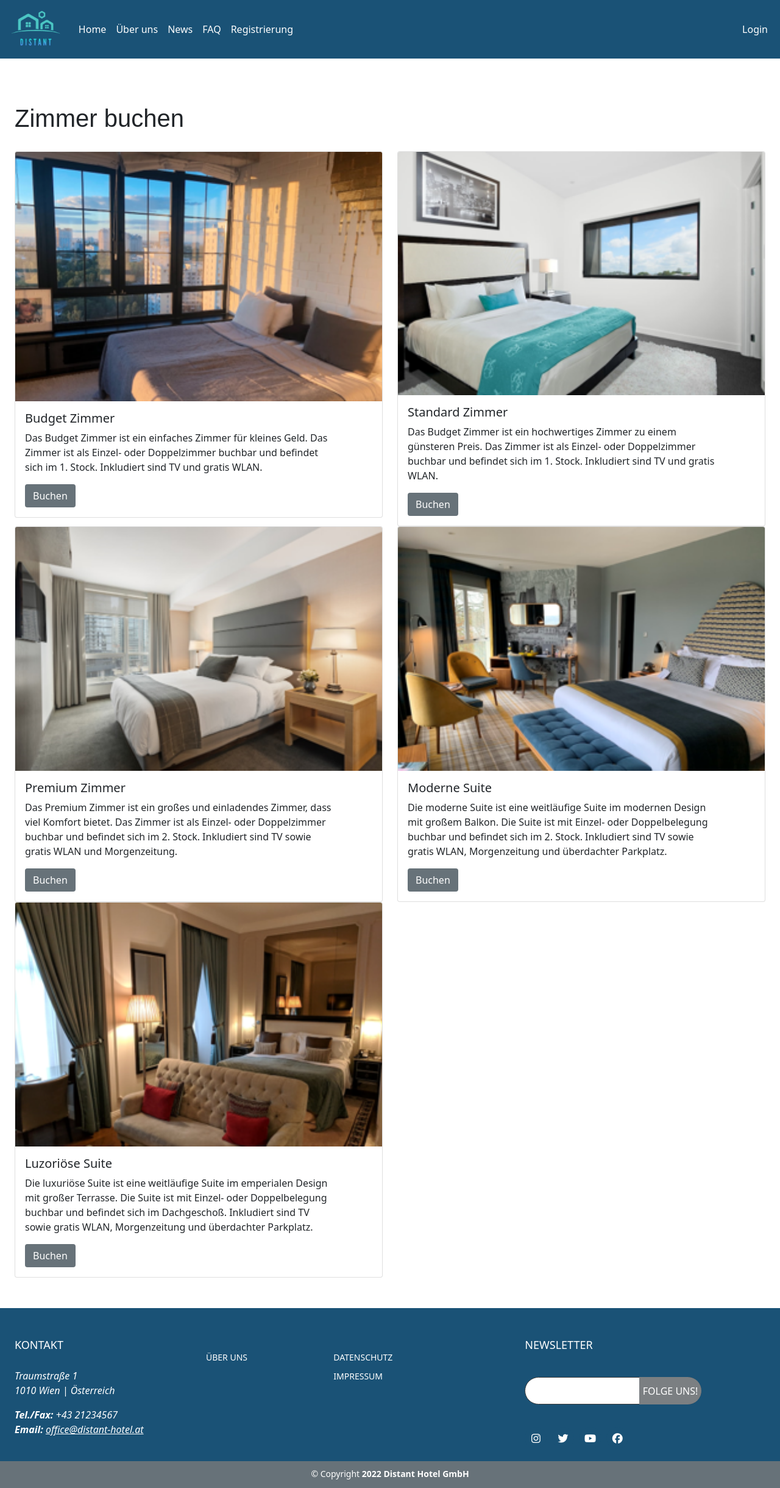
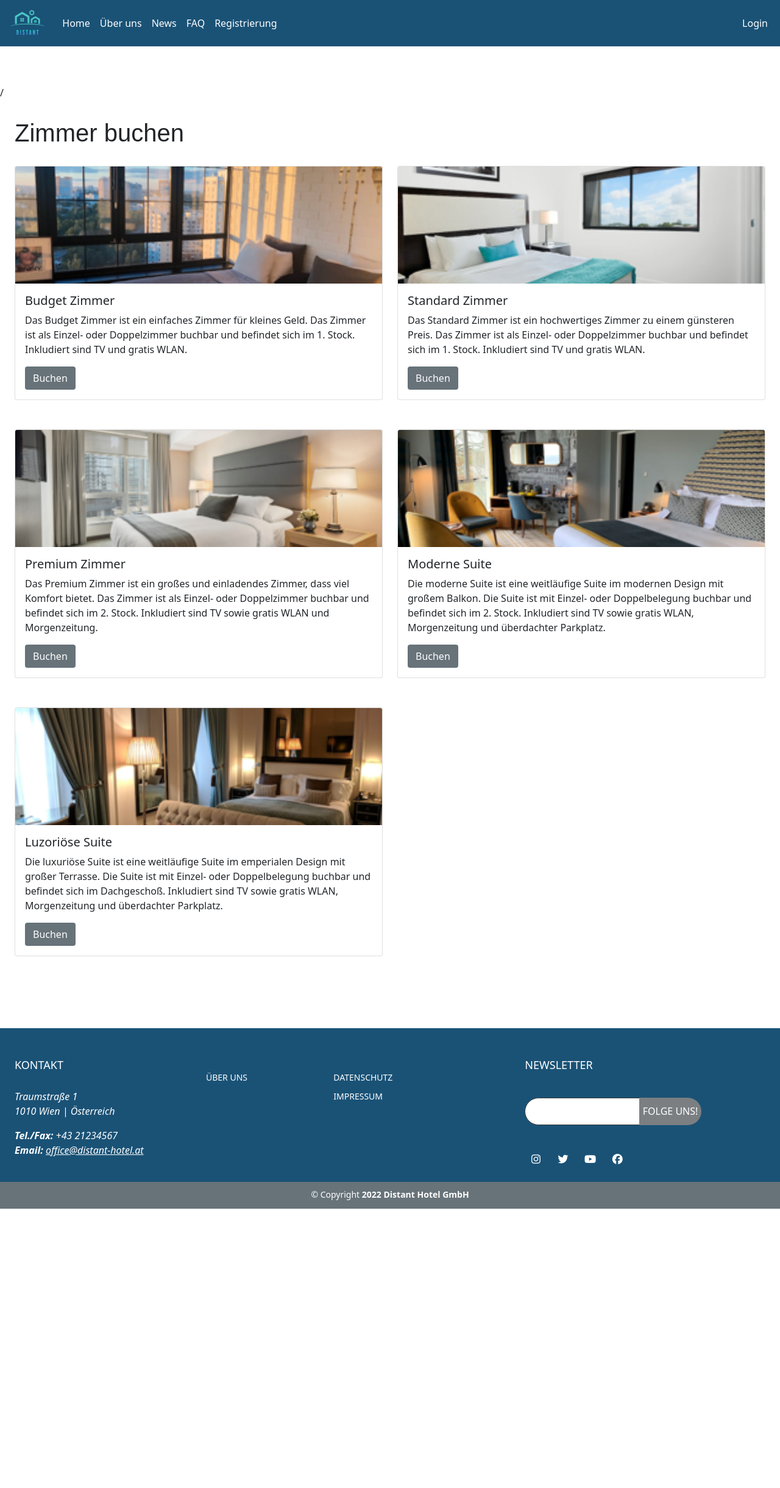
Before and after one commit to wi20b063/d-hotel.github.io, a PHP site: page /rooms.php in a window 1280 px wide. Shown: the whole page at 61% size. After the commit the page ends 1982 px from the top, so only its background shows below. Run offline with PHP 8.4, Linux system fonts and the light colour scheme; some libraries are stand-ins or nearby versions; some web fonts are replaced.

Commit message:
small things news

```diff
--- a/aboutus.php
+++ b/aboutus.php
@@ -16,7 +16,7 @@
     <main>
         <div class="content">
             <div class="container">
-                <h1 class="headline">Über Uns</h1>
+                <h1 class="headline">Über uns</h1>
                 <div class="row">
                     <div class="col-9">
 
--- a/components/navUser.php
+++ b/components/navUser.php
@@ -50,7 +50,7 @@
                     </a>
                     <ul class="dropdown-menu dropdown-menu-end" id="navbar-dropdown-menu"
                         aria-labelledby="navbarDropdown">
-                        <li><a class="dropdown-item" href="..\profile.php">Profil</a></li>
+                        <li><a class="dropdown-item" href=".\profile.php">Profil</a></li>
                         <li><a class="dropdown-item" href="#">Buchungen</a></li>
                         <li>
                             <hr class="dropdown-divider">
--- a/res/css/mystyle.css
+++ b/res/css/mystyle.css
@@ -2,38 +2,65 @@ main {
     margin-top: 100px;
 }
 
-/*
-h1 {
-    padding-right: 22rem;
-}
-*/
-
-p {
-    padding-right: 4rem;
+body {
+    padding-top: 10px;
+    min-height: 100vh;
+    display: flex;
+    flex-direction: column;
 }
 
 .content {
-    margin-top: 30px;
+    margin: 30px 0 70px;
 }
 
-body {
-    padding-top: 70px;
+.headline {
+    font-family: "Popins", sans-serif;
+    margin: 30px 0 30px 0;
 }
 
-/* styling of navbar */
+.news-img {
+    /*height full box size*/
+    max-height: auto;
+    width: auto;
+}
 
+.card-img-top {
+    width: 100%;
+    height: 15vw;
+    object-fit: cover;
+}
+
+.error {
+    color: red;
+    font-size: small;
+}
+
+/* get rid of the white space above the carousel */
+#carouselHomepage {
+    margin-top: -35px;
+}
+
+/*damit Eingabe-Formulare linksbÃ¼ndig sind*/
+.data-form {
+    float: left;
+}
+
+/*adding a background image to the home-jumbotron*/
+/* #jumbotron-home {
+    background-image: url("../img/hotel-1.jpg");
+    background-size: cover;
+} */
+
+
+
+/* START styling of navbar */
 .navbar {
     background-color: #1a5276;
     color: white;
-
-    /*to remove space between navbar and jumbotron*/
-    /* margin-bottom: 0; */
-    /*to remove rounded corners at navbar*/
-    /* border-radius: 0; */
 }
 
 #logo-nav {
-    max-height: 70px;
+    max-height: 50px;
 }
 
 .navbar a {
@@ -50,26 +77,20 @@ body {
 }
 
 #navbar-dropdown-menu {
-    color: white;
     background-color: #1a5276;
     right: 0
-}
-
-.navbar-nav dropdown-item {
-    color: white;
-    background-color: #1a5276;
 }
 
 .navbar-nav a:hover {
     color: lightgrey;
 }
 
-.navbar-nav dropdown a:active {
+.navbar-nav a:focus {
     color: lightgrey;
 }
 
-.navbar-nav dropdown a:visted {
-    color: lightgrey;
+.dropdown-menu a:hover {
+    color: black;
 }
 
 /*slogan*/
@@ -110,11 +115,33 @@ body {
     z-index: 1030;
 }
 
+/* END styling of navbar */
+
+
+
+/* START styling of booking button */
+
+.btn-warning {
+    color: white;
+    background-color: #ffcc00;
+    margin-left: 30px;
+}
+
+
+
+
+
+/* END styling of booking button */
+
+
+
+/* START styling of footer */
+
 footer {
     background: #677279;
     color: #fff;
     font-size: 14px;
-    margin-top: 50px;
+    margin-top: auto;
     display: block;
 }
 
--- a/rooms.php
+++ b/rooms.php
@@ -1,110 +1,106 @@
-<?php include "components/session.php"; ?>
+<?php include "components/session.php";?>
 
 <!DOCTYPE html>
 <html lang="en">
 
 <head>
-    <?php include "components/head.php"; ?>
+    <?php include "components/head.php";?>
     <title>Distant Hotel | Über uns</title>
 </head>
 
 <body>
     <nav>
-        <?php include "components/navbar.php"; ?>
+        <?php include "components/navbar.php";?>
     </nav>
 
     <main>
-
-
-        <!--Modal for booking details-->
+        <div class="content">/
             <div class="container">
                 <h1 class="headline">Zimmer buchen</h1>
 
-            <div class="row">
+                <div class="row pb-5">
                     <div class="col-sm-6">
-                    <div class="card">
+                        <div class="card h-100">
                             <img src="res\img\img rooms\budget room.png" class="card-img-top" alt="Budget Zimmer">
                             <div class="card-body">
                                 <h5 class="card-title">Budget Zimmer</h5>
-                            <p class="card-text">Das Budget Zimmer ist ein einfaches Zimmer für kleines Geld. Das Zimmer
-                                ist als Einzel- oder Doppelzimmer buchbar und befindet sich im 1. Stock. Inkludiert sind
-                                TV und gratis WLAN.</p>
+                                <p class="card-text">Das Budget Zimmer ist ein einfaches Zimmer für kleines Geld. Das Zimmer ist als Einzel- oder Doppelzimmer buchbar und befindet sich im 1. Stock. Inkludiert sind TV und gratis WLAN.</p>
                                 <!-- <a href="components\booking.php" class="btn" id="modalBtn">Buchen</a> -->
-                            <button type="button" class="btn" data-bs-toggle="modal"
-                                data-bs-target="#buchungModalToggle">Buchen</button>
+                                <button type="button" class="btn" data-bs-toggle="modal" data-bs-target="#bookingModal">Buchen</button>
                             </div>
                         </div>
                     </div>
                     <div class="col-sm-6">
-                    <div class="card">
+                        <div class="card h-100">
                             <img src="res\img\img rooms\standard room.png" class="card-img-top" alt="...">
                             <div class="card-body">
                                 <h5 class="card-title">Standard Zimmer</h5>
-                            <p class="card-text">Das Budget Zimmer ist ein hochwertiges Zimmer zu einem günsteren Preis.
-                                Das Zimmer ist als Einzel- oder Doppelzimmer buchbar und befindet sich im 1. Stock.
-                                Inkludiert sind TV und gratis WLAN.</p>
-                            <button type="button" class="btn" data-bs-toggle="modal"
-                                data-bs-target="#buchungModalToggle">Buchen</button>
+                                <p class="card-text">Das Standard Zimmer ist ein hochwertiges Zimmer zu einem günsteren Preis. Das Zimmer ist als Einzel- oder Doppelzimmer buchbar und befindet sich im 1. Stock. Inkludiert sind TV und gratis WLAN.</p>
+                                <button type="button" class="btn" data-bs-toggle="modal" data-bs-target="#bookingModal">Buchen</button>
                             </div>
                         </div>
                     </div>
                 </div>
-            <div class="row">
-                <div class="col-6">
-                    <div class="card">
+                <div class="row pb-5">
+                    <div class="col-sm-6">
+                        <div class="card h-100">
                             <img src="res\img\img rooms\premium room.png" class="card-img-top" alt="Budget Zimmer">
                             <div class="card-body">
                                 <h5 class="card-title">Premium Zimmer</h5>
-                            <p class="card-text">Das Premium Zimmer ist ein großes und einladendes Zimmer, dass viel
-                                Komfort bietet. Das Zimmer ist als Einzel- oder Doppelzimmer buchbar und befindet sich
-                                im 2. Stock. Inkludiert sind TV sowie gratis WLAN und Morgenzeitung.</p>
-                            <button type="button" class="btn" data-bs-toggle="modal"
-                                data-bs-target="#buchungModalToggle">Buchen</button>
+                                <p class="card-text">Das Premium Zimmer ist ein großes und einladendes Zimmer, dass viel Komfort bietet. Das Zimmer ist als Einzel- oder Doppelzimmer buchbar und befindet sich im 2. Stock. Inkludiert sind TV sowie gratis WLAN und Morgenzeitung.</p>
+                                <button type="button" class="btn" data-bs-toggle="modal" data-bs-target="#bookingModal">Buchen</button>
                             </div>
                         </div>
                     </div>
-                <div class="col-6">
-                    <div class="card">
+                    <div class="col-sm-6">
+                        <div class="card h-100">
                             <img src="res\img\img rooms\modern suite.png" class="card-img-top" alt="...">
                             <div class="card-body">
                                 <h5 class="card-title">Moderne Suite</h5>
-                            <p class="card-text">Die moderne Suite ist eine weitläufige Suite im modernen Design mit
-                                großem Balkon. Die Suite ist mit Einzel- oder Doppelbelegung buchbar und befindet sich
-                                im 2. Stock. Inkludiert sind TV sowie gratis WLAN, Morgenzeitung und überdachter
-                                Parkplatz.</p>
-                            <button type="button" class="btn" data-bs-toggle="modal"
-                                data-bs-target="#buchungModalToggle">Buchen</button>
+                                <p class="card-text">Die moderne Suite ist eine weitläufige Suite im modernen Design mit großem Balkon. Die Suite ist mit Einzel- oder Doppelbelegung buchbar und befindet sich im 2. Stock. Inkludiert sind TV sowie gratis WLAN, Morgenzeitung und überdachter Parkplatz.</p>
+                                <button type="button" class="btn" data-bs-toggle="modal" data-bs-target="#bookingModal">Buchen</button>
                             </div>
                         </div>
                     </div>
                 </div>
-            <div class="row">
-                <div class="col-6">
-                    <div class="card">
+                <div class="row pb-5">
+                    <div class="col-sm-6">
+                        <div class="card h-100">
                             <img src="res\img\img rooms\luxury suite.png" class="card-img-top" alt="Budget Zimmer">
                             <div class="card-body">
                                 <h5 class="card-title">Luzoriöse Suite</h5>
-                            <p class="card-text">Die luxuriöse Suite ist eine weitläufige Suite im emperialen Design mit
-                                großer Terrasse. Die Suite ist mit Einzel- oder Doppelbelegung buchbar und befindet sich
-                                im Dachgeschoß. Inkludiert sind TV sowie gratis WLAN, Morgenzeitung und überdachter
-                                Parkplatz.</p>
-                            <button type="button" class="btn" data-bs-toggle="modal"
-                                data-bs-target="#buchungModalToggle">Buchen</button>
+                                <p class="card-text">Die luxuriöse Suite ist eine weitläufige Suite im emperialen Design mit großer Terrasse. Die Suite ist mit Einzel- oder Doppelbelegung buchbar und befindet sich im Dachgeschoß. Inkludiert sind TV sowie gratis WLAN, Morgenzeitung und überdachter Parkplatz.</p>
+                                <button type="button" class="btn" data-bs-toggle="modal" data-bs-target="#bookingModal">Buchen</button>
                             </div>
                         </div>
                     </div>
                 </div>
             </div>
         </div>
-        <div class="modal fade" id="buchungModalToggle" aria-hidden="true" aria-labelledby="buchungModalToggleLabel"
-            tabindex="-1">
-            <div class="modal-dialog modal-dialog-centered">
+
+        <!--Modal for booking details-->
+        <div class="container">
+        <div class="modal fade" id="bookingModal" tabindex="-1" role="dialog" aria-labelledby="bookingModalLabel" aria-hidden="true">
+            <div class="modal-dialog" role="document">
                 <div class="modal-content">
                     <div class="modal-header">
-                        <h5 class="modal-title" id="buchungModalToggleLabel">Schritt 1: Verfügbarkeit abfragen</h5>
-                        <button type="button" class="btn-close" data-bs-dismiss="modal" aria-label="Close"></button>
+                        <h5 class="modal-title" id="bookingModalLabel">Buchungsdetails</h5>
+                        <!-- <button type="button" class="close" data-dismiss="modal" aria-label="Close">
+                            <span aria-hidden="true">&times;</span>
+                        </button> -->
                     </div>
                     <div class="modal-body">
+                        <form>
+                            <div class="form-group mb-3">
+                                <select class="form-select" aria-label="Default select example">
+                                    <option selected>Bitte wählen Sie das gewünschte Zimmer</option>
+                                    <option value="1">Budget Zimmer</option>
+                                    <option value="2">Standard Zimmer</option>
+                                    <option value="3">Premium Zimmer</option>
+                                    <option value="4">Moderne Suite</option>
+                                    <option value="3">Luzoriöse Suite</option>
+                                </select>
+                            </div>
                             <div class="row mb-3">
                                 <div class="form-group col-md-6">
                                     <label for="arrivalDate">Anreisedatum:</label>
```
Also changed, not shown: other parts of res/css/mystyle.css (+11 -46 lines), other parts of rooms.php (+7 -39 lines), components/navAdmin.php (+6 -10 lines), faq.php (+13 -13 lines), imprint.php (+16 -18 lines), to-do.txt (+7 -0 lines). Lines whose indentation alone changed are shown as unchanged.
